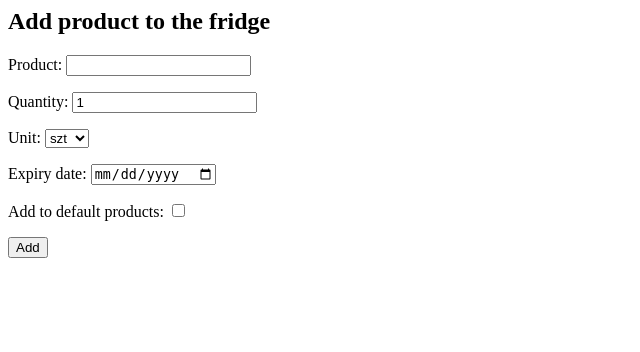
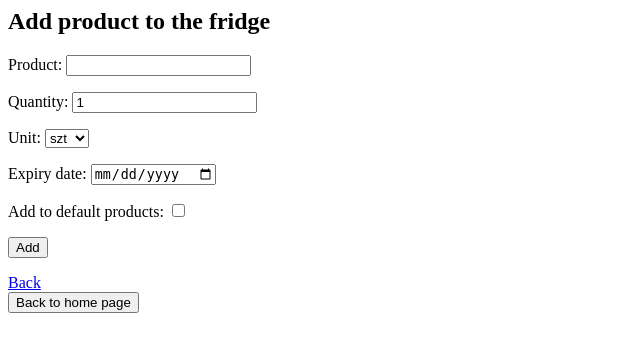
Before and after one commit to renioko/Django_training-my_little_pantry, a Django app: page /fridge/add/ in a window 1280 px wide. Shown: the top 352 px of the page, without its empty margins (0-640 px from the left). Run offline with Django 5.2, Linux system fonts and the light colour scheme; the visitor is signed in with stand-in values (Sample User, id 1).

Commit message:
feat - added back to home page buttons

```diff
--- a/my_little_pantry/my_fridge/templates/my_fridge/add_fridge_product.html
+++ b/my_little_pantry/my_fridge/templates/my_fridge/add_fridge_product.html
@@ -5,3 +5,9 @@
     {{form.as_p}}
     <button type="submit">Add</button>
 </form>
+
+<a href="{% url 'index' %}"> Back</a>
+
+<form action="{% url 'index' %}" method="get">
+    <button type="submit">Back to home page</button>
+</form>
--- a/my_little_pantry/my_fridge/templates/my_fridge/fridge.html
+++ b/my_little_pantry/my_fridge/templates/my_fridge/fridge.html
@@ -17,5 +17,10 @@
     {% else %}
     <p>Oops! Looks like your fridge is empty</p>
     {% endif %}
+
+
+    <form action="{% url 'index' %}" method="get">
+        <button type="submit">Back to home</button>
+    </form>
 </body>
 </html>
--- a/my_little_pantry/templates/registration/login.html
+++ b/my_little_pantry/templates/registration/login.html
@@ -4,3 +4,7 @@
     {{ form.as_p }}
     <button type="submit">Login</button>
 </form>
+
+<form action="{% url 'index' %}">
+    <button type="submit">Back to home page</button>
+</form>
```
